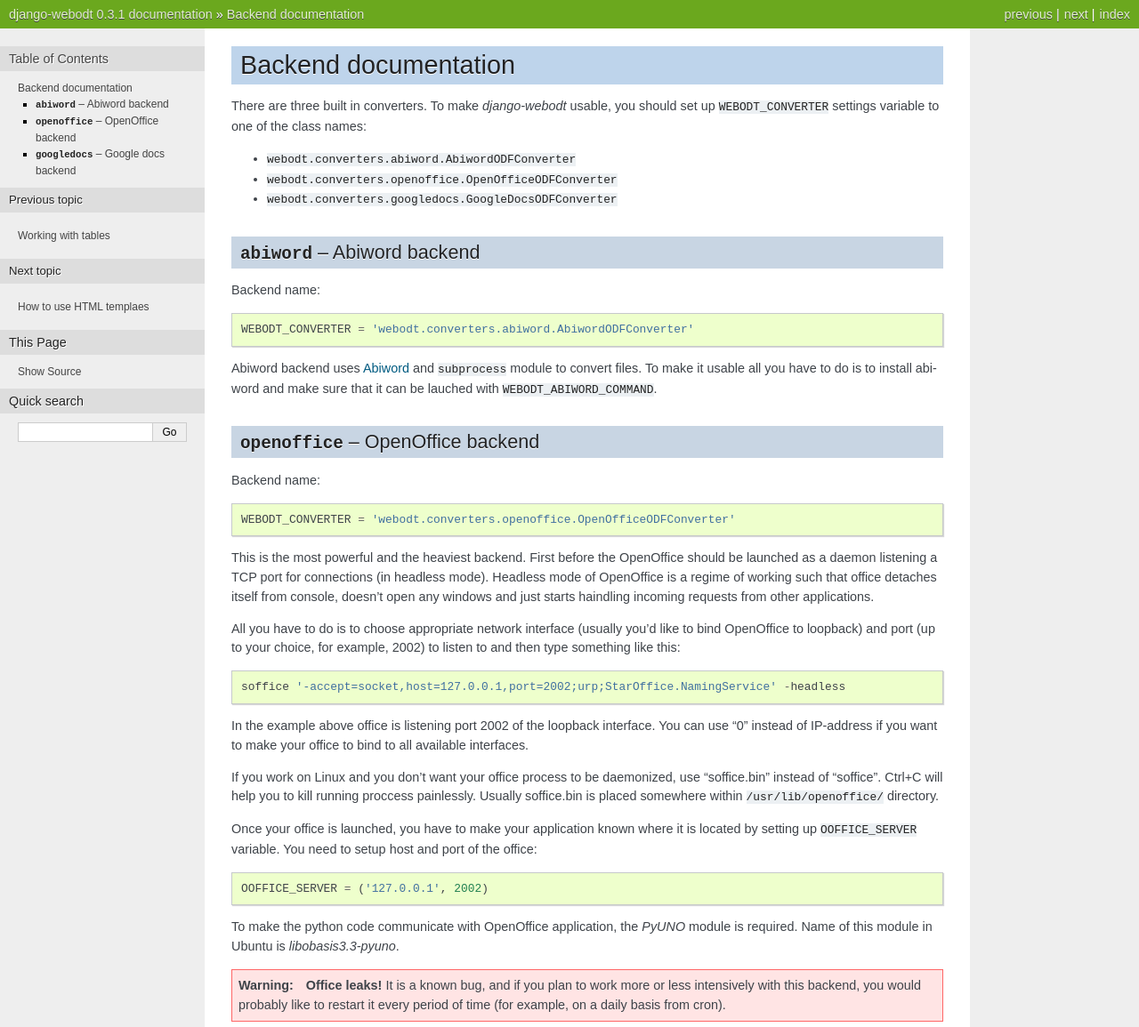
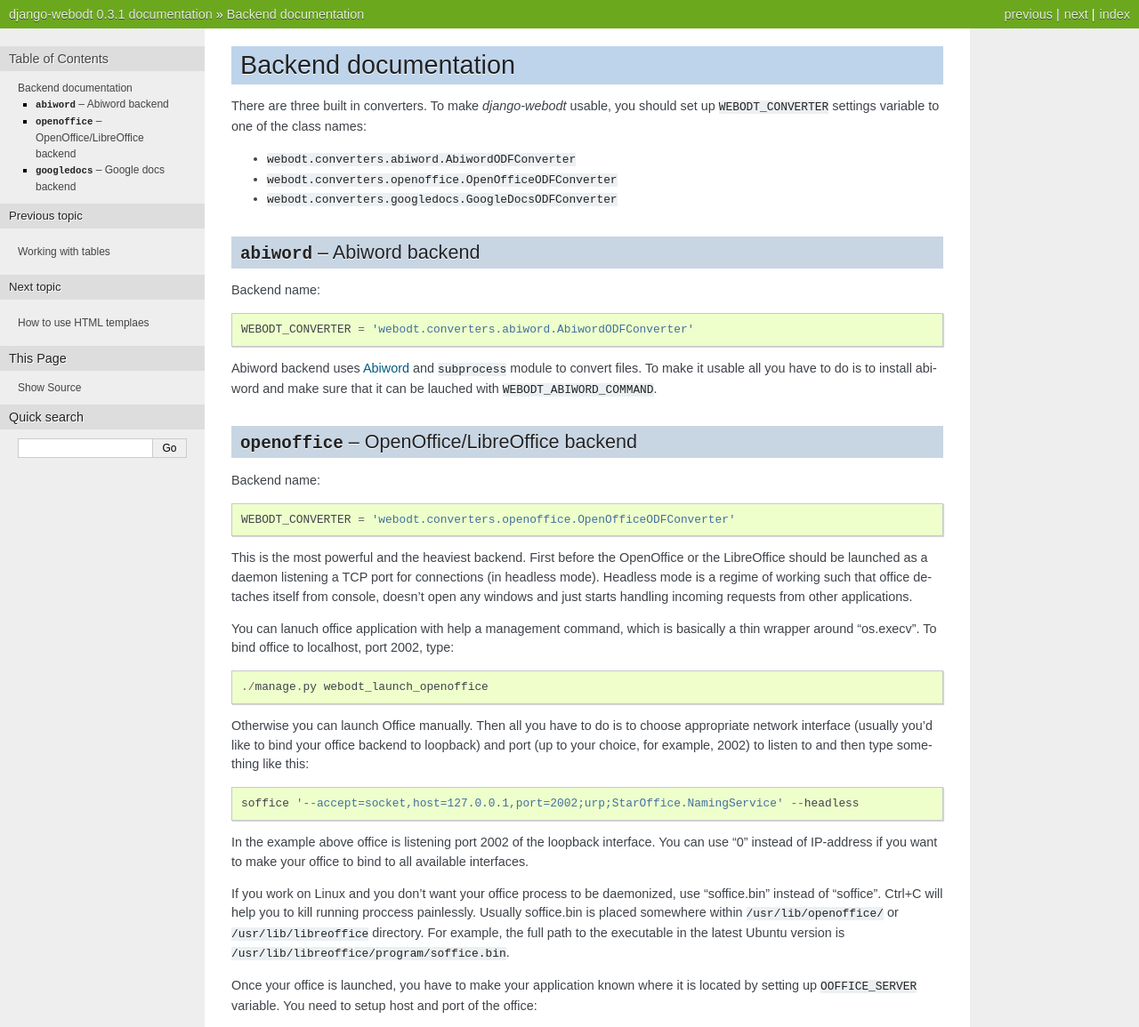
Before and after one commit to NetAngels/django-webodt, a Sphinx documentation site: the page built from doc/backends.rst, in a window 1280 px wide and 1400 px high, cut to the strip 0-1155 px from the top of the window. Shown: the whole strip at 89% size. Built offline with Sphinx 7.4.7, drawn with Linux system fonts in a browser that asks for light colours.

Commit message:
Minor changes in documentation

```diff
--- a/doc/backends.rst
+++ b/doc/backends.rst
@@ -22,7 +22,7 @@
 ``WEBODT_ABIWORD_COMMAND``.
 
 
-:mod:`openoffice` -- OpenOffice backend
+:mod:`openoffice` -- OpenOffice/LibreOffice backend
 ----------------------------------------------------------------
 
 Backend name::
@@ -30,16 +30,23 @@
     WEBODT_CONVERTER = 'webodt.converters.openoffice.OpenOfficeODFConverter'
 
 This is the most powerful and the heaviest backend. First before the OpenOffice
-should be launched as a daemon listening a TCP port for connections (in
-headless mode). Headless mode of OpenOffice is a regime of working such that
+or the LibreOffice should be launched as a daemon listening a TCP port for
+connections (in headless mode). Headless mode is a regime of working such that
 office detaches itself from console, doesn't open any windows and just starts
-haindling incoming requests from other applications.
+handling incoming requests from other applications.
 
-All you have to do is to choose appropriate network interface (usually you'd
-like to bind OpenOffice to loopback) and port (up to your choice, for
-example, 2002) to listen to and then type something like this::
+You can lanuch office application with help a management command, which is
+basically a thin wrapper around "os.execv". To bind office to localhost, port
+2002, type::
 
-    soffice '-accept=socket,host=127.0.0.1,port=2002;urp;StarOffice.NamingService' -headless
+    ./manage.py webodt_launch_openoffice
+
+Otherwise you can launch Office manually. Then all you have to do is to choose
+appropriate network interface (usually you'd like to bind your office backend
+to loopback) and port (up to your choice, for example, 2002) to listen to and
+then type something like this::
+
+    soffice '--accept=socket,host=127.0.0.1,port=2002;urp;StarOffice.NamingService' --headless
 
 In the example above office is listening port 2002 of the loopback interface.
 You can use "0" instead of IP-address if you want to make your office to bind
@@ -48,7 +55,9 @@
 If you work on Linux and you don't want your office process to be daemonized,
 use "soffice.bin" instead of "soffice". Ctrl+C will help you to kill running
 proccess painlessly. Usually soffice.bin is placed somewhere within
-``/usr/lib/openoffice/`` directory.
+``/usr/lib/openoffice/`` or ``/usr/lib/libreoffice`` directory. For example, the
+full path to the executable in the latest Ubuntu version is
+``/usr/lib/libreoffice/program/soffice.bin``.
 
 Once your office is launched, you have to make your application known where it
 is located by setting up ``OOFFICE_SERVER`` variable. You need to setup host and
```
